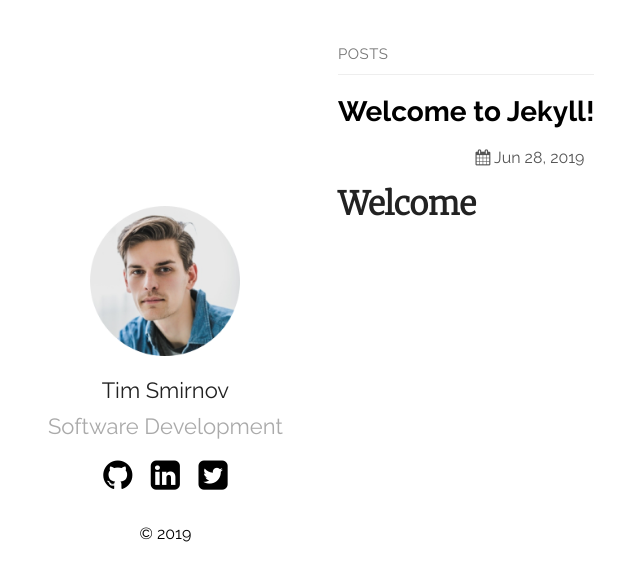
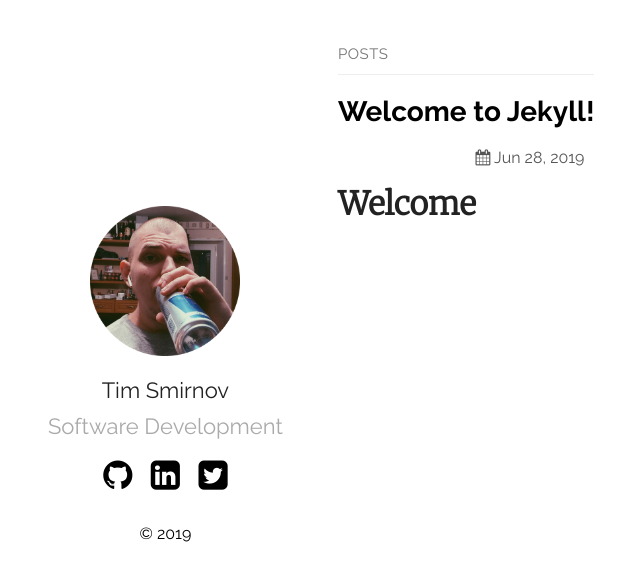
Before and after one commit to t-smirnov/t-smirnov.github.io, a Jekyll site: the page built from index.md, in a window 1280 px wide. Shown: the top 581 px of the page, without its empty margins (27-667 px from the left). Built offline with Jekyll 4.4.1, drawn with Linux system fonts in a browser that asks for light colours.

Commit message:
change photo

```diff
--- a/_layouts/default.html
+++ b/_layouts/default.html
@@ -6,7 +6,7 @@
 <body>
 	<main class="container">
 		<section class="about">
-			<img src="{{ "/assets/portfolio.png" | relative_url }}" alt="{{ site.plainwhite.name }}">
+			<img src="{{ "/assets/photo.png" | relative_url }}" alt="{{ site.plainwhite.name }}">
 			<h2>{{ site.plainwhite.name }}</h2>
 			<p class="tagline">{{ site.plainwhite.tagline }}</p>
 			<ul class="social">
```
Also changed, not shown: assets/photo.png (added).
